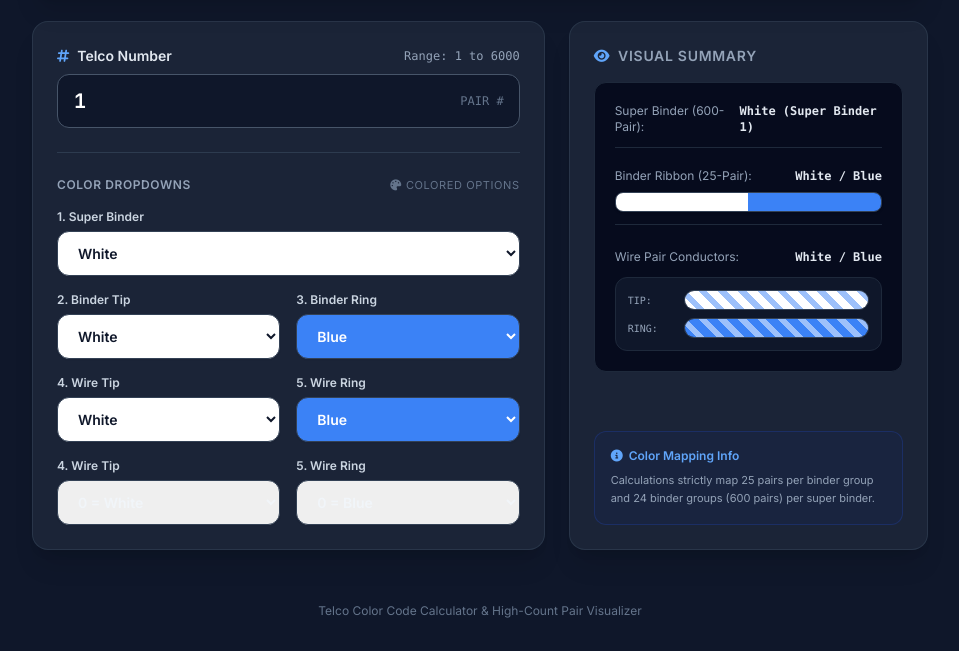
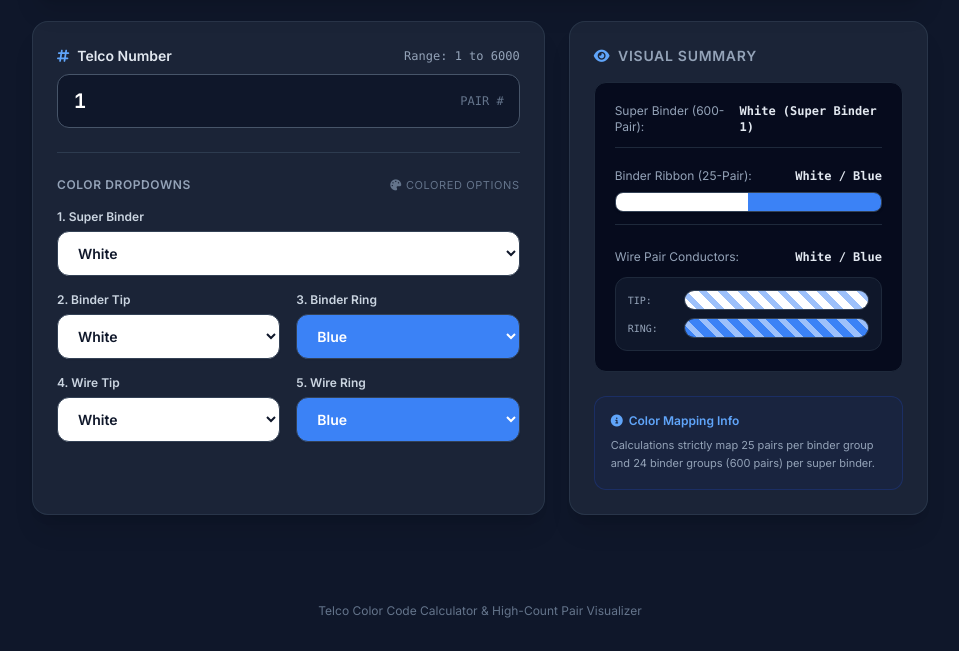
Before and after one commit to snmcdonald/telcopair, a plain HTML site: page index.html in a window 1280 px wide. Shown: the part 149-800 px from the top of the page, without its empty margins (160-1119 px from the left). Drawn offline with nearby package versions, Linux system fonts and the light colour scheme.

Commit message:
Add files via upload
removed redundant dropboxes

```diff
--- a/index.html
+++ b/index.html
@@ -207,43 +207,6 @@
                 <option value="2" class="opt-green">Green</option>
                 <option value="3" class="opt-brown">Brown</option>
                 <option value="4" class="opt-slate">Slate</option>
-              </select>
-            </div>
-
-          </div>
-
-          <!-- Grid for 4th & 5th Dropdowns -->
-          <div class="grid grid-cols-1 sm:grid-cols-2 gap-4">
-
-            <!-- 4th Dropdown: Wire Tip -->
-            <div>
-              <label for="wire_tip_color" class="block text-xs font-semibold text-slate-300 mb-1.5">
-                4. Wire Tip
-              </label>
-              <select
-                id="wire_tip_color"
-                class="colored-select w-full border border-slate-700 rounded-xl px-4 py-3 text-sm font-semibold outline-none cursor-pointer shadow-sm focus:ring-2 focus:ring-blue-500/30">
-                <option value="0" class="opt-white">0 = White</option>
-                <option value="1" class="opt-red">1 = Red</option>
-                <option value="2" class="opt-black">2 = Black</option>
-                <option value="3" class="opt-yellow">3 = Yellow</option>
-                <option value="4" class="opt-violet">4 = Violet</option>
-              </select>
-            </div>
-
-            <!-- 5th Dropdown: Wire Ring -->
-            <div>
-              <label for="wire_ring_color" class="block text-xs font-semibold text-slate-300 mb-1.5">
-                5. Wire Ring
-              </label>
-              <select
-                id="wire_ring_color"
-                class="colored-select w-full border border-slate-700 rounded-xl px-4 py-3 text-sm font-semibold outline-none cursor-pointer shadow-sm focus:ring-2 focus:ring-blue-500/30">
-                <option value="0" class="opt-blue">0 = Blue</option>
-                <option value="1" class="opt-orange">1 = Orange</option>
-                <option value="2" class="opt-green">2 = Green</option>
-                <option value="3" class="opt-brown">3 = Brown</option>
-                <option value="4" class="opt-slate">4 = Slate</option>
               </select>
             </div>
 
```
